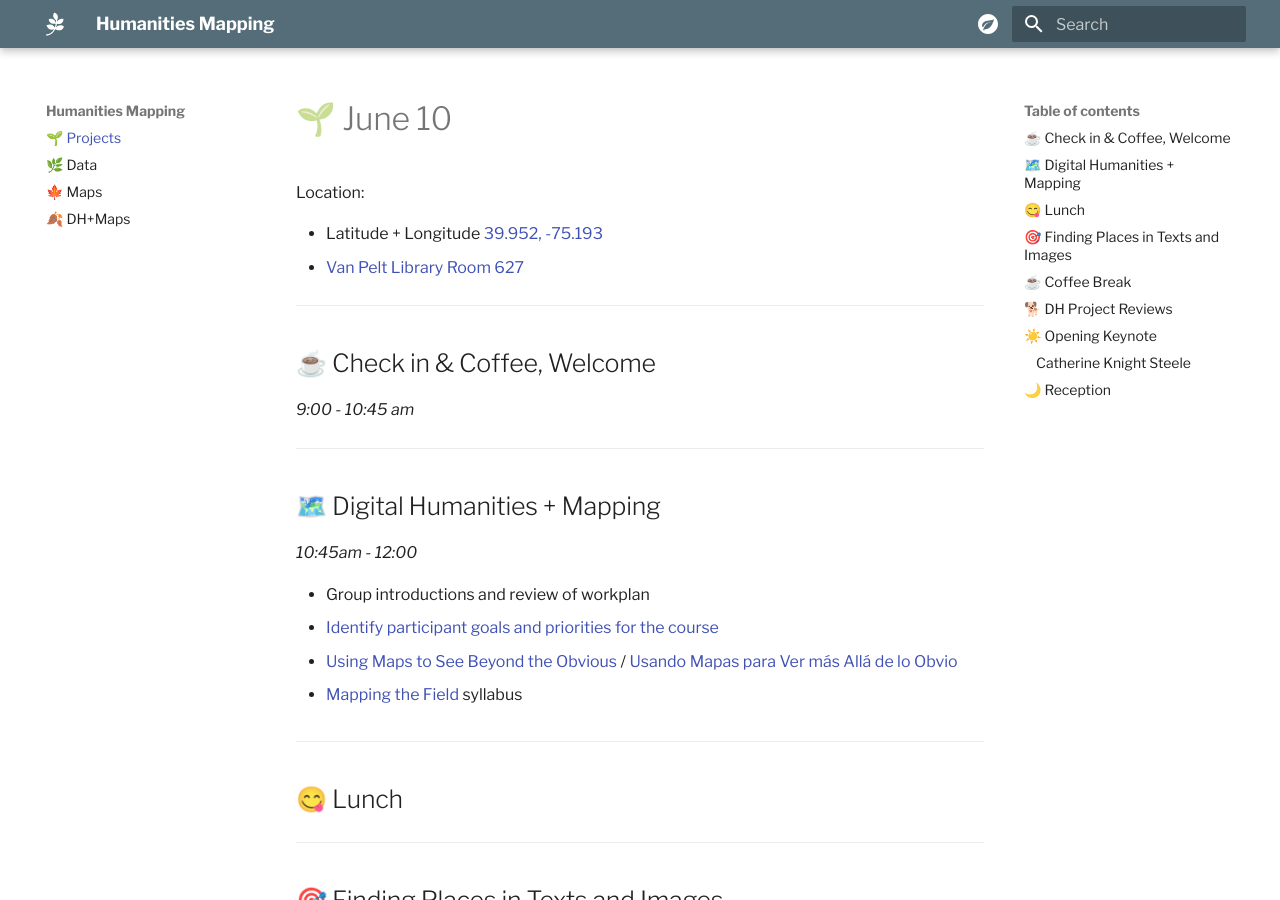
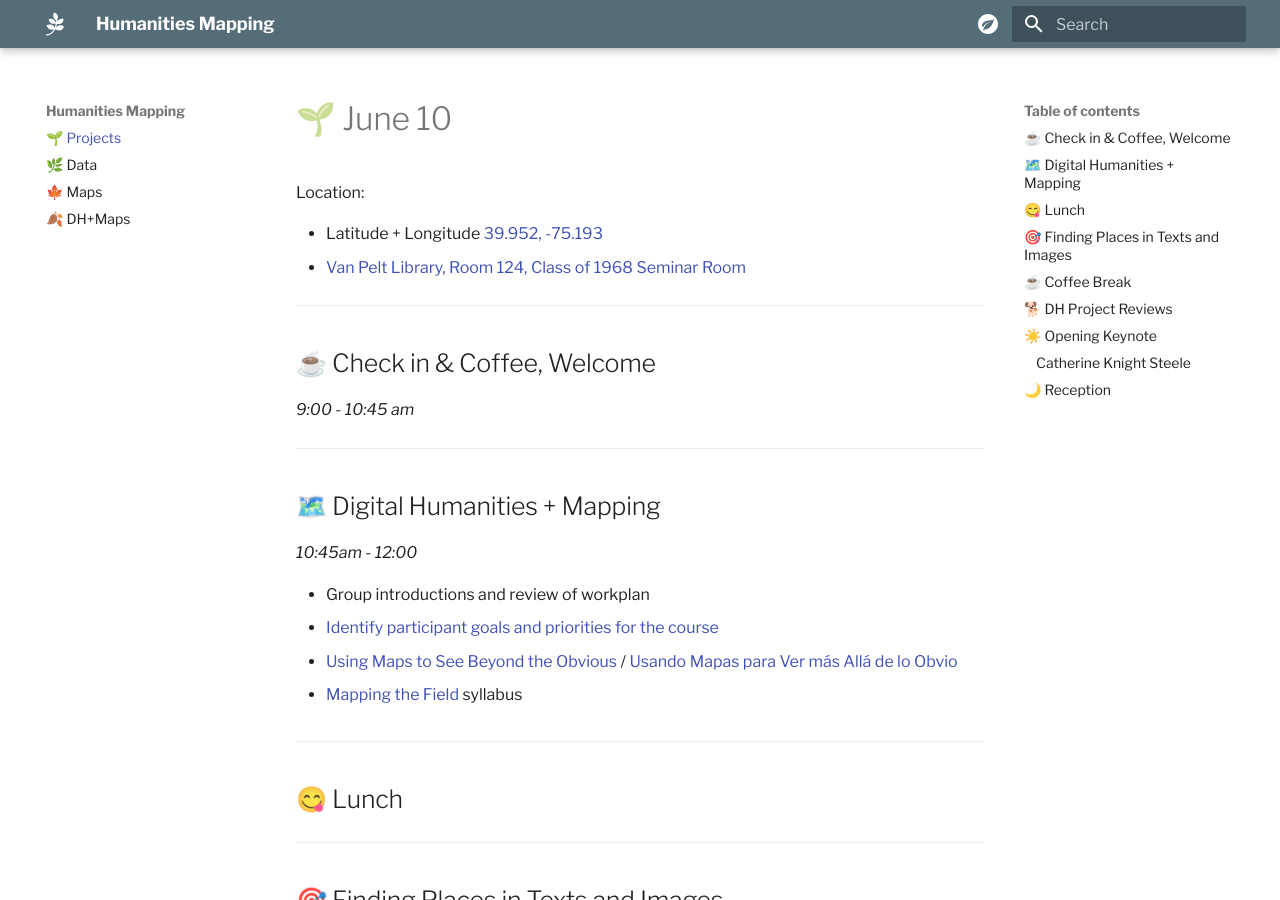
Before and after one commit to apjanco/leaflet-course, an MkDocs documentation site: the page built from docs/day1.md, in a window 1280 px wide and 900 px high. Built offline with MkDocs 1.6.1 and Material for MkDocs 9.7.7, drawn with Linux system fonts in a browser that asks for light colours.

Commit message:
update room

```diff
--- a/docs/day1.md
+++ b/docs/day1.md
@@ -3,7 +3,7 @@
 Location:
 
 - Latitude + Longitude [39.952, -75.193](https://www.openstreetmap.org/#map=18/39.95268/-75.19372)
-- [Van Pelt Library Room 627](https://www.library.upenn.edu/floor-plans/vanpelt/sixth)
+- [Van Pelt Library, Room 124, Class of 1968 Seminar Room](https://www.library.upenn.edu/spaces/class-1968-seminar-room)
 
 <hr>
 
```
